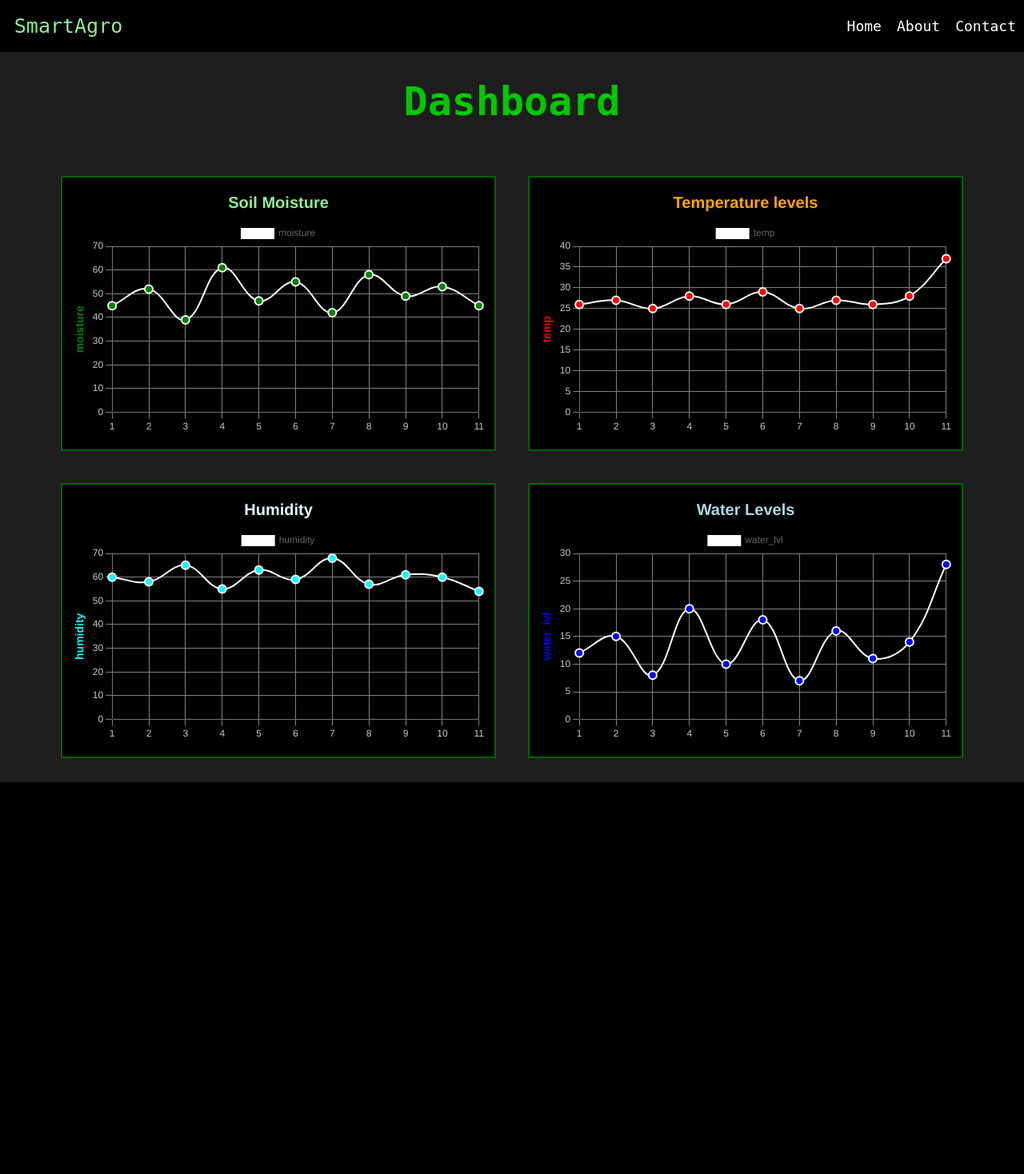
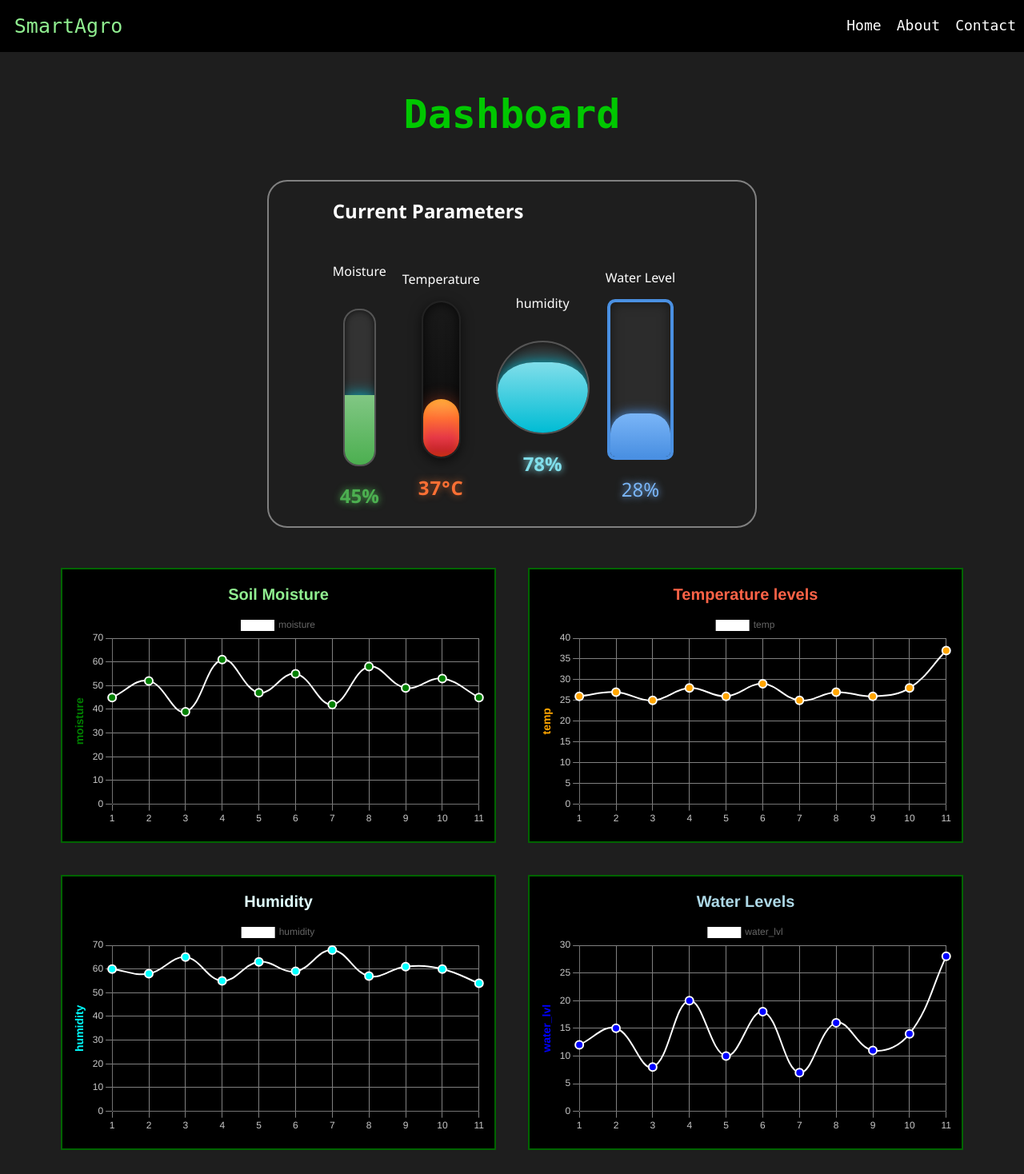
Before and after one commit to shresth3904/SMARTAGRO, a Flask app: page /dashboard in a window 1280 px wide. Shown: the whole page at 80% size. Before the commit the page ends 978 px from the top, so only its background shows below. Run offline with Flask 3, Linux system fonts and the light colour scheme; data comes from the database, SQL or seed files in the repository; both versions use the stored data as it was after the commit.

Commit message:
Added current parameters on dashboard.

```diff
--- a/app.py
+++ b/app.py
@@ -16,9 +16,11 @@ def dashboard():
     temp = [['id', 'temp']] + list(cur.execute("SELECT id, temp FROM parameters").fetchall())
     humidity = [['id', 'humidity']] + list(cur.execute("SELECT id, humidity  FROM parameters").fetchall())
     water_lvl = [['id', 'water_lvl']] + list(cur.execute("SELECT id, water_lvl FROM parameters").fetchall())
+    current_val = list(cur.execute("SELECT moisture, temp, humidity, water_lvl FROM parameters ORDER BY time DESC LIMIT 1").fetchone())
 
     con.close()
 
-    return render_template('dashboard.html', data=moisture, temp = temp, humidity = humidity, water_lvl = water_lvl)
+    return render_template('dashboard.html', data=moisture, temp = temp, humidity = humidity, water_lvl = water_lvl ,current_val=current_val)
+
 if __name__ == '__main__':
     app.run(debug=True)
--- a/static/script.js
+++ b/static/script.js
@@ -1,10 +1,46 @@
-google.charts.load('current', {packages:['corechart']});
-      google.charts.setOnLoadCallback(drawChart);
+let mercury = document.getElementById("mercury");
+let tempValue = document.getElementById("tempValue");
 
-      function drawChart() {
-        var data = google.visualization.arrayToDataTable(data);
+function setTemperature(t) {
+  mercury.style.height = `${t}%`;
+  tempValue.textContent = `${t}°C`;
+}
 
-        var options = { title: 'Moisture lvl' };
-        var chart = new google.visualization.LineChart(document.getElementById('moisture'));
-        chart.draw(data, options);
-      }
+window.onload = setTemperature(current_temp);
+
+const targetLevel = current_water_lvl;
+const waterElement = document.getElementById("waterLevel");
+const valueElement = document.getElementById("levelValue");
+
+function updateWaterLevel() {
+  waterElement.style.height = `${targetLevel}%`;
+  valueElement.textContent = `${targetLevel}%`;
+}
+
+const targetMoisture = current_moisture;
+
+const fillElement = document.getElementById("moistureFill");
+const moistureValue = document.getElementById("moistureValue");
+
+function updateMoistureLevel() {
+  fillElement.style.height = `${targetMoisture}%`;
+  moistureValue.textContent = `${targetMoisture}%`;
+  fillElement.classList.add("filled");
+}
+
+const targetHumidity = 78;
+
+const fillElement_humidity = document.getElementById("humidityFill");
+const valueElement_humidity = document.getElementById("humidityValue");
+
+function updateHumidityLevel() {
+  fillElement_humidity.style.height = `${targetHumidity}%`;
+  valueElement_humidity.textContent = `${targetHumidity}%`;
+  fillElement_humidity.classList.add("filled");
+}
+
+window.onload = function () {
+  updateMoistureLevel();
+  updateWaterLevel();
+  updateHumidityLevel();
+};
--- a/static/style.css
+++ b/static/style.css
@@ -1,25 +1,40 @@
-body h1{
-    color: rgb(0,200, 0);
+body h1 {
+  color: rgb(0, 200, 0);
   text-align: center;
   font-size: 50px;
-    font-family: monospace
+  font-family: monospace;
 }
 
 body {
-    margin:0px;
+  margin: 0px;
+  width: 100%;
   background-color: rgb(30, 30, 30);
+  color: #fff;
+  font-family: "Segoe UI", sans-serif;
 }
 
-header{
+#main_page {
+  width: 100%;
+  height: 100vh;
+  display: flex;
+  flex-direction: column;
+  justify-content: center;
+  align-items: center;
+}
+
+header {
   width: 100%;
   display: flex;
+  top: 0px;
   justify-content: space-between;
   align-items: center;
   background-color: black;
+  position: fixed;
+  z-index: 1000;
 }
 
-#dash_btn{
-    color:white;
+#dash_btn {
+  color: white;
   text-decoration: none;
   font-family: monospace;
   font-size: 18px;
@@ -29,24 +44,238 @@ header{
   margin-left: 47%;
 }
 
-#logo{
-    color:lightgreen;
+#logo {
+  color: lightgreen;
   font-family: monospace;
   font-size: 25px;
-    margin:5px;
+  margin: 5px;
   padding: 1%;
 }
 
-nav a{
+nav a {
   color: white;
-    margin:5px;
+  margin: 5px;
   margin-right: 10px;
   text-decoration: none;
   font-family: monospace;
   font-size: 18px;
 }
 
-.matrix{
+main {
+  padding-top: 80px;
+  display: flex;
+  flex-direction: column;
+  align-items: center;
+}
+
+#parameter_box{
+      border: solid grey 2px;
+  margin:20px;
+  padding: 0px 80px 10px 80px;
+  border-radius: 25px;
+}
+
+#parameters {
+  height: auto;
+  display: flex;
+  justify-content: center;
+  align-items: center;
+}
+
+.moisture-container {
+  display: flex;
+  flex-direction: column;
+  align-items: center;
+  gap: 20px;
+}
+
+.moisture-bar {
+  width: 37px;
+  height: 193px;
+  border-radius: 19px;
+  background-color: #333;
+  box-shadow: inset 0 0 10px rgba(0, 0, 0, 0.7);
+  position: relative;
+  overflow: hidden;
+  border: 2px solid #555;
+}
+
+.moisture-fill {
+  position: absolute;
+  bottom: 0;
+  width: 100%;
+  height: 0;
+  background: linear-gradient(to top, #4caf50, #81c784);
+  transition: height 1.5s ease-in-out;
+  box-shadow: 0 0 15px rgba(76, 175, 80, 0.7);
+}
+
+.moisture-value {
+  font-size: 1.5rem;
+  font-weight: 600;
+  color: #4caf50;
+  text-shadow: 0 0 10px #4caf50;
+}
+
+.moisture-fill.filled {
+  animation: pulse-glow 2s infinite alternate;
+}
+
+@keyframes pulse-glow {
+  from {
+    box-shadow: 0 0 10px rgba(76, 175, 80, 0.5);
+  }
+  to {
+    box-shadow: 0 0 20px rgba(76, 175, 80, 1);
+  }
+}
+
+.temp {
+  display: flex;
+  flex-direction: column;
+  align-items: center;
+  justify-content: center;
+  margin: 20px;
+}
+
+.thermometer {
+  position: relative;
+  width: 45px;
+  height: 193px;
+  background: linear-gradient(180deg, #1a1a1a, #0a0a0a);
+  border-radius: 30px;
+  overflow: hidden;
+  border: 2px solid #222;
+  box-shadow: inset 0 0 15px rgba(0, 0, 0, 0.8), 0 4px 15px rgba(0, 0, 0, 0.6);
+}
+
+.mercury {
+  position: absolute;
+  bottom: 0;
+  left: 0;
+  width: 100%;
+  height: 0%;
+  background: linear-gradient(180deg, #ffb347, #ff7034, #e63946, #b71c1c);
+  border-radius: 30px 30px 0 0;
+  transition: height 1.2s ease;
+  box-shadow: inset 0 0 12px rgba(255, 120, 0, 0.5),
+    0 0 20px rgba(255, 80, 40, 0.4);
+}
+
+.thermometer::after {
+  content: "";
+  position: absolute;
+  bottom: -40px;
+  left: 50%;
+  transform: translateX(-50%);
+  width: 75px;
+  height: 75px;
+  background: radial-gradient(circle at center, #ff7034, #e63946 70%);
+  border-radius: 50%;
+  box-shadow: inset 0 0 20px rgba(0, 0, 0, 0.7), 0 0 30px rgba(255, 80, 40, 0.7);
+  z-index: -1;
+}
+
+.temp-value {
+  margin-top: 20px;
+  font-size: 1.5rem;
+  font-weight: 600;
+  color: #ff7034;
+  letter-spacing: 1px;
+  text-shadow: 0 0 10px rgba(255, 120, 50, 0.6);
+  transition: color 0.6s ease, text-shadow 0.6s ease;
+  text-align: center;
+}
+
+.water-tank-container {
+  display: flex;
+  flex-direction: column;
+  align-items: center;
+  justify-content: center;
+  margin: 20px;
+}
+
+.water-tank {
+  width: 75px;
+  height: 193px;
+  border: 4px solid #4a90e2;
+  border-radius: 10px;
+  position: relative;
+  overflow: hidden;
+  background-color: #2c2c2c;
+  box-shadow: inset 0 0 15px rgba(0, 0, 0, 0.5);
+}
+
+.water {
+  position: absolute;
+  bottom: 0;
+  width: 100%;
+  height: 0;
+  background: linear-gradient(to top, #4a90e2, #7ab5f7);
+  transition: height 1s ease-in-out;
+  box-shadow: 0 0 15px #4a90e2;
+  border-radius: 25px 25px 0px 0px;
+}
+
+.level-value {
+  margin-top: 20px;
+  font-size: 1.5rem;
+  font-weight: 500;
+  color: #7ab5f7;
+  text-shadow: 0 0 10px #7ab5f7;
+}
+
+.humidity-container {
+  display: flex;
+  flex-direction: column;
+  align-items: center;
+  gap: 20px;
+}
+
+.humidity-gauge {
+  width: 113px;
+  height: 113px;
+  border-radius: 50%;
+  background-color: #333;
+  box-shadow: inset 0 0 15px rgba(0, 0, 0, 0.7);
+  position: relative;
+  overflow: hidden;
+  border: 2px solid #555;
+}
+
+.humidity-fill {
+  position: absolute;
+  bottom: 0;
+  width: 100%;
+  height: 0;
+  background: linear-gradient(to top, #00bcd4, #80deea);
+  transition: height 1.5s ease-in-out;
+  transform-origin: bottom;
+  border-radius: 40%;
+  box-shadow: 0 0 15px rgba(0, 188, 212, 0.7);
+}
+
+.humidity-value {
+  font-size: 1.5rem;
+  font-weight: 600;
+  color: #80deea;
+  text-shadow: 0 0 10px #80deea;
+}
+
+.humidity-fill.filled {
+  animation: pulse-glow 2s infinite alternate;
+}
+
+@keyframes pulse-glow {
+  from {
+    box-shadow: 0 0 10px rgba(0, 188, 212, 0.5);
+  }
+  to {
+    box-shadow: 0 0 20px rgba(0, 188, 212, 1);
+  }
+}
+
+.matrix {
   display: flex;
   flex-wrap: wrap;
   justify-content: center;
@@ -54,11 +283,10 @@ nav a{
   padding: 10px;
 }
 
-.graph{
+.graph {
   border: 2px solid darkgreen;
   width: 520px;
   height: 320px;
-
   margin: 20px;
   padding: 10px;
   background-color: black;
--- a/templates/dashboard.html
+++ b/templates/dashboard.html
@@ -1,15 +1,19 @@
 <!DOCTYPE html>
 <html lang="en">
   <head>
-    <meta charset="UTF-8">
-    <meta name="viewport" content="width=device-width, initial-scale=1.0">
+    <meta charset="UTF-8" />
+    <meta name="viewport" content="width=device-width, initial-scale=1.0" />
     <script src="https://cdn.jsdelivr.net/npm/chart.js"></script>
-    <link rel="stylesheet" href="{{ url_for('static', filename='style.css') }}">
+    <link
+      rel="stylesheet"
+      href="{{ url_for('static', filename='style.css') }}"
+    />
+
     <title>Dashboard</title>
   </head>
   <body>
     <header>
-        <div id = "logo">SmartAgro</div>
+      <div id="logo">SmartAgro</div>
       <nav>
         <a href="{{url_for('index')}}">Home</a>
         <a href="#">About</a>
@@ -18,11 +22,52 @@
     </header>
     <main>
       <h1>Dashboard</h1>
+      <div id = "parameter_box">
+      <h2>Current Parameters</h2>
+      <div id="parameters">
+        <div class="moisture-container">
+            <p>Moisture</p>
+          <div class="moisture-bar">
+            <div class="moisture-fill" id="moistureFill"></div>
+          </div>
+          <div class="moisture-value" id="moistureValue">0%</div>
+        </div>
+        <div class="temp">
+            <p>Temperature</p>
+          <div class="thermometer">
+            <div class="mercury" id="mercury"></div>
+          </div>
+          <div class="temp-value" id="tempValue">0°C</div>
+        </div>
+        <div class="humidity-container">
+            <p>humidity</p>
+          <div class="humidity-gauge">
+            <div class="humidity-fill" id="humidityFill"></div>
+          </div>
+          <div class="humidity-value" id="humidityValue">0%</div>
+        </div>
+        <div class="water-tank-container">
+            <p>Water Level</a>
+          <div class="water-tank">
+            <div class="water" id="waterLevel"></div>
+          </div>
+          <div class="level-value" id="levelValue">0%</div>
+        </div>
+      </div>
+    </div>
       <div class="matrix">
-            <div class = "graph"><canvas id="moisture" width = "50" height = "30"></canvas></div>
-            <div class = "graph"><canvas id="temp" width = "50" height = "30"></canvas></div>
-            <div class = "graph"><canvas id="humidity" width = "50" height = "30"></canvas></div>
-            <div class = "graph"><canvas id="water_lvl" width = "50" height = "30"></canvas></div>
+        <div class="graph">
+          <canvas id="moisture" width="50" height="30"></canvas>
+        </div>
+        <div class="graph">
+          <canvas id="temp" width="50" height="30"></canvas>
+        </div>
+        <div class="graph">
+          <canvas id="humidity" width="50" height="30"></canvas>
+        </div>
+        <div class="graph">
+          <canvas id="water_lvl" width="50" height="30"></canvas>
+        </div>
       </div>
     </main>
 
@@ -83,9 +128,13 @@
       }
 
       createLineGraph('moisture', rawData, 'Soil Moisture', 'green', 'lightgreen');
-    createLineGraph('temp', temperature, 'Temperature levels', 'red', 'orange');
+      createLineGraph('temp', temperature, 'Temperature levels', 'orange', 'tomato');
       createLineGraph('humidity', humidity, 'Humidity', 'cyan', 'lightcyan');
       createLineGraph('water_lvl', water_level, 'Water Levels', 'blue', 'lightblue');
+      let current_temp = {{current_val[1]}}
+      let current_water_lvl = {{current_val[3]}}
+      let current_moisture = {{current_val[0]}}
     </script>
+    <script src="{{ url_for('static', filename='script.js') }}"></script>
   </body>
 </html>
--- a/templates/index.html
+++ b/templates/index.html
@@ -15,7 +15,9 @@
             <a href="#">Contact</a>
         </nav>
     </header>
-    <h1>Welcome to SMART AGRO</h1>
-    <a id = 'dash_btn' href = "{{url_for('dashboard')}}"> Dashboard</a>
+    <div id = "main_page">
+        <h1>Welcome to SmartAgro</h1>
+        <a id = 'dash_btn' href = "{{url_for('dashboard')}}"> Dashboard</a>
+    </div>
 </body>
 </html>
```
Also changed, not shown: database.db. Lines whose indentation alone changed are shown as unchanged.
